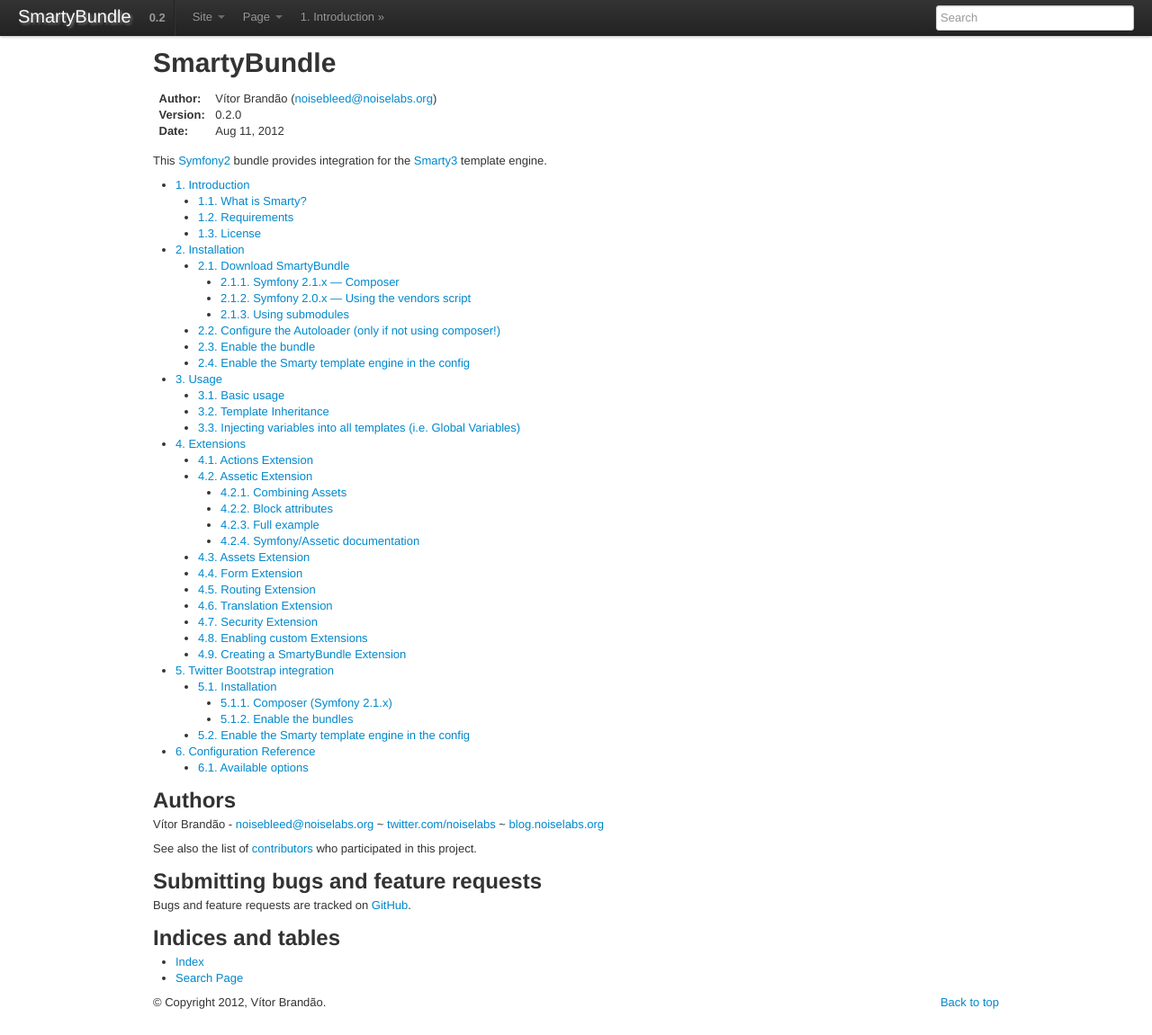
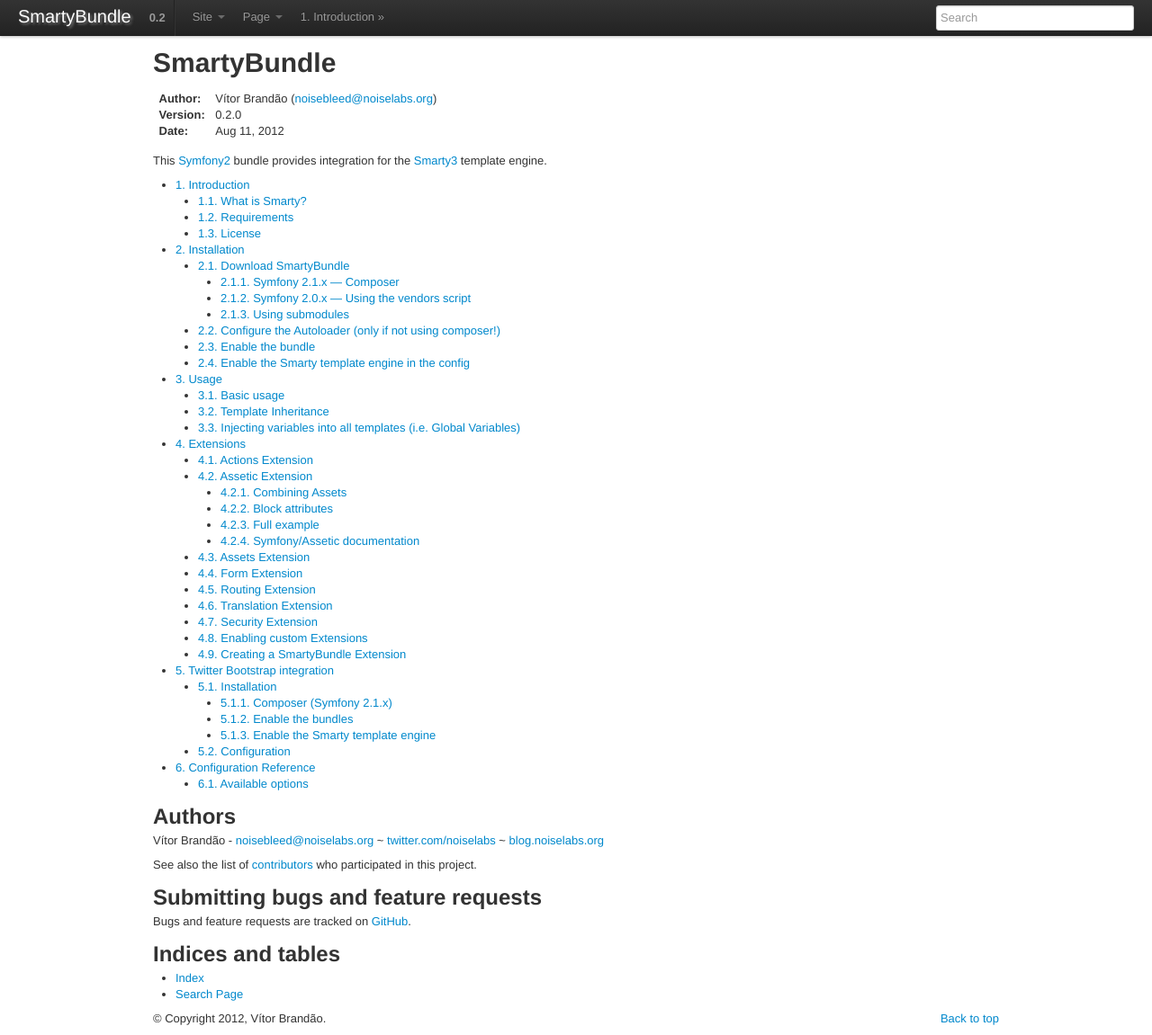
Before and after one commit to noiselabs/SmartyBundle, a Sphinx documentation site: the page built from Resources/doc/index.rst, in a window 1280 px wide and 1151 px high. Shown: the whole window at 90% size. Built offline with Sphinx 7.4.7, drawn with Linux system fonts in a browser that asks for light colours.

```diff
--- a/Resources/doc/bootstrap.rst
+++ b/Resources/doc/bootstrap.rst
@@ -130,8 +130,8 @@
         }
     }
 
-Enable the Smarty template engine in the config
-===============================================
+Enable the Smarty template engine
+---------------------------------
 
 .. configuration-block::
 
@@ -141,3 +141,16 @@
         # ...
         framework:
             templating:      { engines: ['twig', 'smarty'] }
+
+Configuration
+=============
+
+.. configuration-block::
+
+    .. code-block:: yaml
+
+        # app/config/config.yml
+        # ...
+        # MopaBootstrap Configuration
+        mopa_bootstrap:
+            navbar: ~
```
Also changed, not shown: composer.json (+8 -1 lines), 2 other files.
